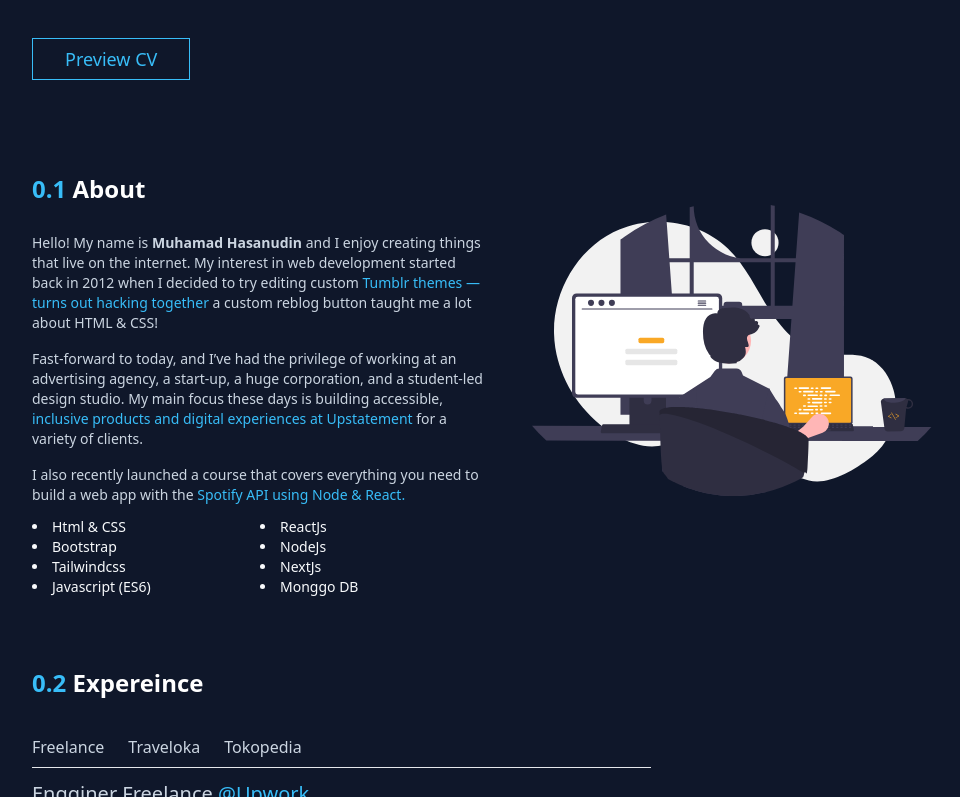
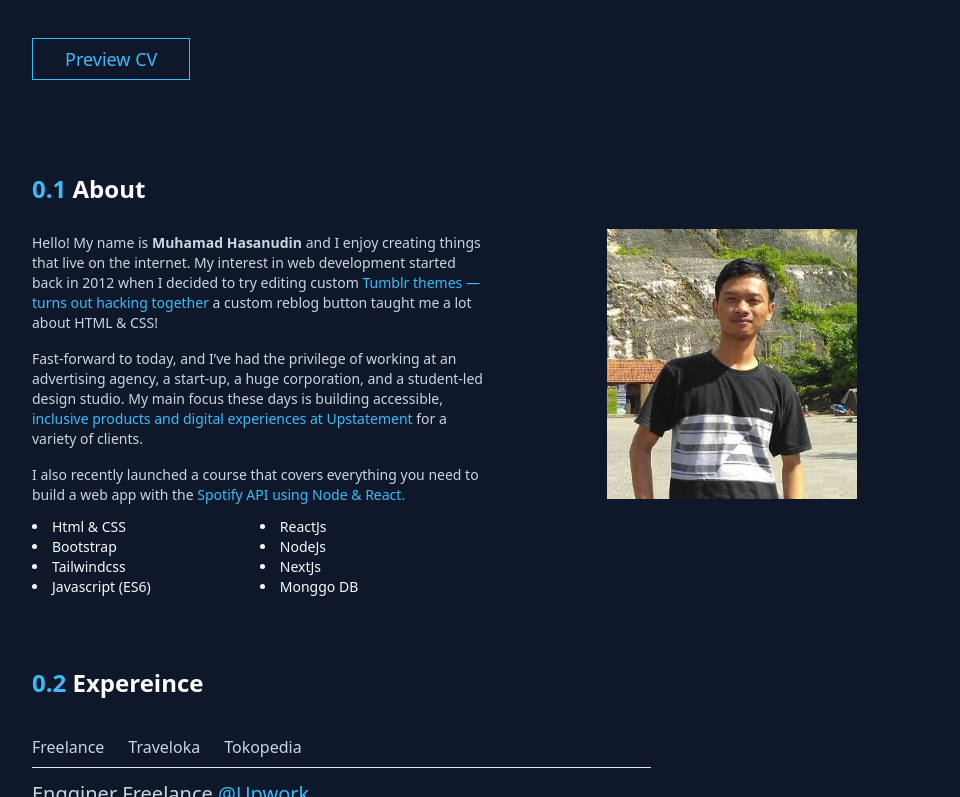
Before and after one commit to Hasanudiin/Hasanudiin.github.io, a website: page index.html in a window 1280 px wide. Shown: the part 403-1200 px from the top of the page, without its empty margins (144-1104 px from the left). Drawn offline with Linux system fonts and the light colour scheme.

Commit message:
mengganti foto

```diff
--- a/index.html
+++ b/index.html
@@ -123,8 +123,8 @@
                     </div>
                 </div>
             </div>
-            <div class="max-w-full mx-auto sm:w-1/2 sm:ml-4">
-                <img src="src/img/programer.svg" alt="" width="400px" height="400px" class="md:mx-auto">
+            <div class="max-w-full mx-auto mt-6 px-6 sm:w-1/2 sm:ml-4 sm:mt-0 sm:px-0">
+                <img src="src/img/myfoto.jpg" alt="" width="250px" height="250px" class="md:mx-auto">
             </div>
 
         </div>
```
Also changed, not shown: src/img/myfoto.jpg (added).
